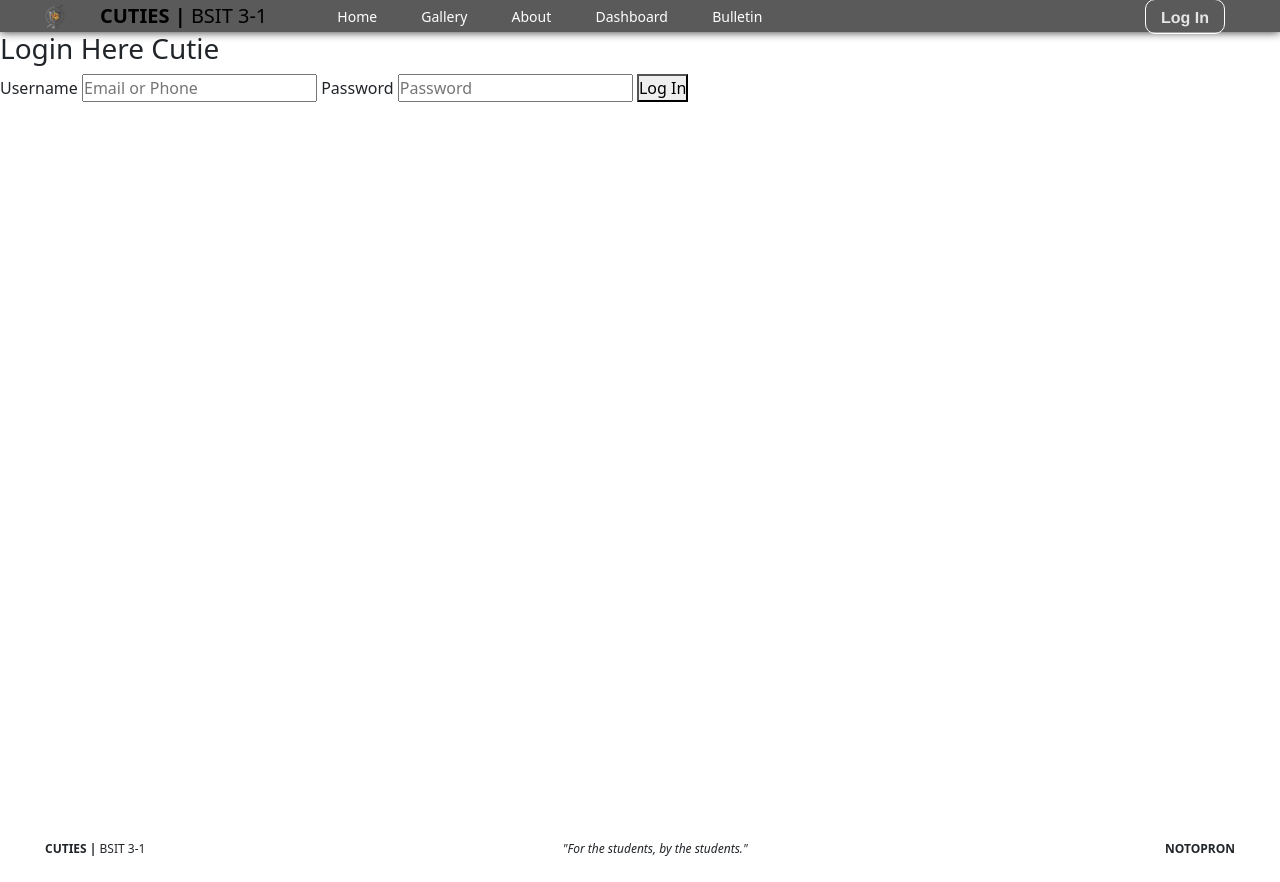
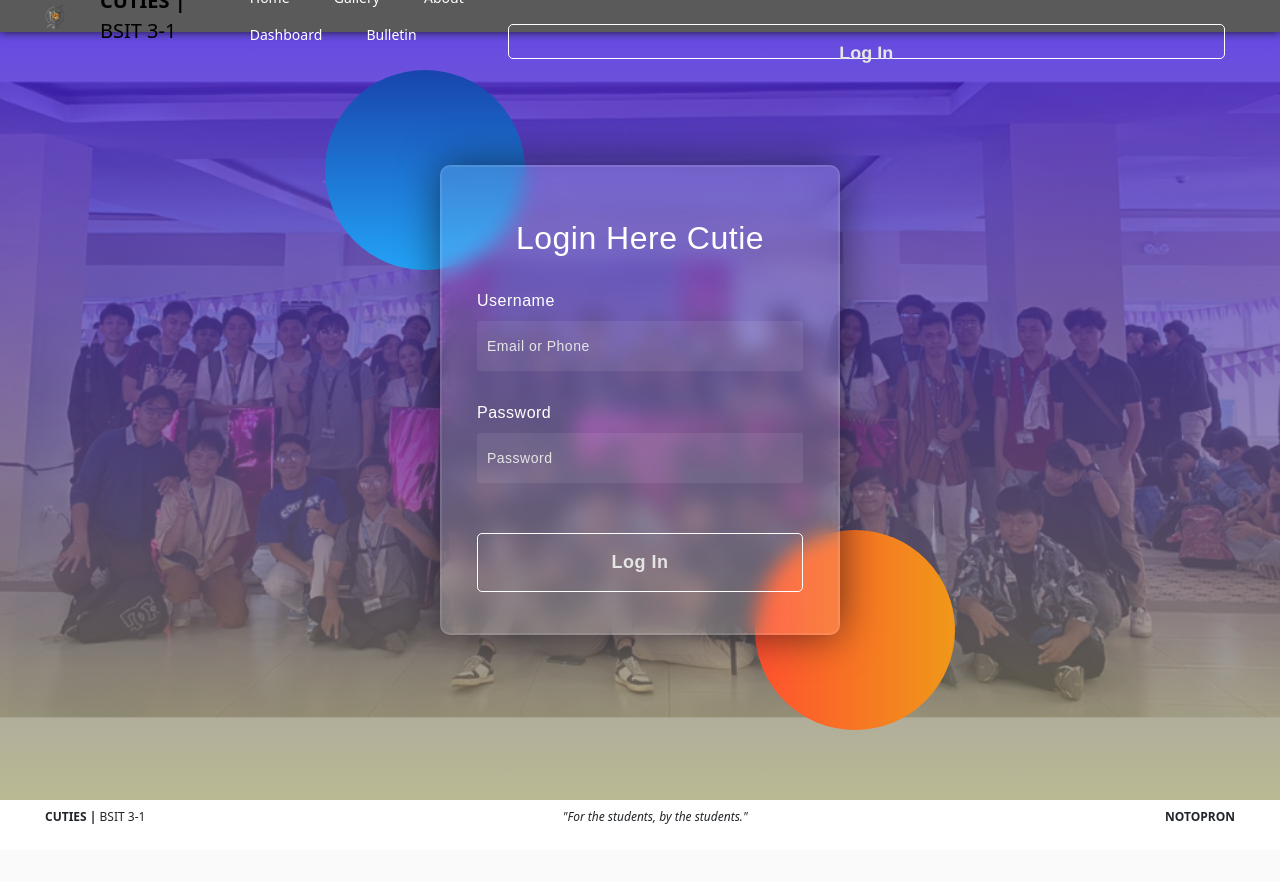
Before and after one commit to aeonjade/BSIT-3-1-CUTIES, a PHP site: page /logIn.php in a window 1280 px wide. After the commit the page ends 824 px from the top, so only its background shows below. Run offline with PHP 8.4, Linux system fonts and the light colour scheme.

Commit message:
inayo ko ulit login page

```diff
--- a/src/css/style.css
+++ b/src/css/style.css
@@ -604,3 +488,129 @@
 main .right .announcements-pane .announcements-new h2 {
     white-space: pre-wrap;
 }
+
+/*LogIn page*/
+#logIn-header {
+    height: 100vh;
+    background: linear-gradient(rgba(50, 11, 221, 0.76), rgba(150, 150, 91, 0.664)), url(/src/images/3-1pics/pic1.png);
+    background-position: center;
+    background-size: cover;
+
+    /*Form*/
+    .background {
+        width: 430px;
+        height: 500px;
+        position: absolute;
+        transform: translate(-50%, -50%);
+        left: 50%;
+        top: 50%;
+    }
+
+    .background .shape {
+        height: 200px;
+        width: 200px;
+        position: absolute;
+        border-radius: 50%;
+    }
+
+    .shape:first-child {
+        background: linear-gradient(#1845ad, #23a2f6);
+        left: -100px;
+        top: -80px;
+    }
+
+    .shape:last-child {
+        background: linear-gradient(to right, #ff512f, #f09819);
+        right: -100px;
+        bottom: -80px;
+    }
+
+    form {
+        height: 470px;
+        width: 400px;
+        background-color: rgba(255, 255, 255, 0.13);
+        position: absolute;
+        transform: translate(-50%, -50%);
+        top: 50%;
+        left: 50%;
+        border-radius: 10px;
+        backdrop-filter: blur(10px);
+        border: 2px solid rgba(255, 255, 255, 0.1);
+        box-shadow: 0 0 40px rgba(8, 7, 16, 0.6);
+        padding: 50px 35px;
+    }
+
+    form * {
+        font-family: "Poppins", sans-serif;
+        color: #ffffff;
+        letter-spacing: 0.5px;
+        outline: none;
+        border: none;
+    }
+
+    form h3 {
+        font-size: 32px;
+        font-weight: 500;
+        line-height: 42px;
+        text-align: center;
+    }
+
+    label {
+        display: block;
+        margin-top: 30px;
+        font-size: 16px;
+        font-weight: 500;
+    }
+
+    button {
+        margin-top: 50px;
+        width: 100%;
+        color: #e5e5e5;
+        padding: 15px 0;
+        font-size: 18px;
+        font-weight: 600;
+        border-radius: 5px;
+        cursor: pointer;
+        transition: 0.5s;
+        background: none;
+        border: 1px solid #fff;
+    }
+
+    button:hover {
+        border: 1px solid rgb(31, 30, 30);
+        background-color: rgb(31, 30, 30);
+    }
+
+    input {
+        display: block;
+        height: 50px;
+        width: 100%;
+        background-color: rgba(255, 255, 255, 0.07);
+        border-radius: 3px;
+        padding: 0 10px;
+        margin-top: 8px;
+        font-size: 14px;
+        font-weight: 300;
+        transition: all 0.1s ease;
+        /* Smooth transition for all properties */
+    }
+
+    input:hover,
+    input:focus {
+        background-color: white;
+        /* White background when hovered or focused */
+        color: black;
+        /* Black text */
+        border: 2px solid black;
+        /* Black border */
+    }
+
+    ::placeholder {
+        color: #e5e5e5;
+    }
+
+    ::placeholder:hover {
+        color: black;
+    }
+
+}
--- a/src/logIn.php
+++ b/src/logIn.php
@@ -10,11 +10,10 @@
   <link href="https://cdn.jsdelivr.net/npm/bootstrap@5.3.3/dist/css/bootstrap.min.css" rel="stylesheet" integrity="sha384-QWTKZyjpPEjISv5WaRU9OFeRpok6YctnYmDr5pNlyT2bRjXh0JMhjY6hW+ALEwIH" crossorigin="anonymous" />
 </head>
 
+<body>
+  <section id="logIn-header">
+    <?php include "includes/nav.php" ?>
 
-<body>
-  <?php include "includes/nav.php" ?>
-
-  <section class="vh-100" id="logIn-header">
     <div class="background">
       <div class="shape"></div>
       <div class="shape"></div>
```
Also changed, not shown: other parts of src/css/style.css (+0 -116 lines).
